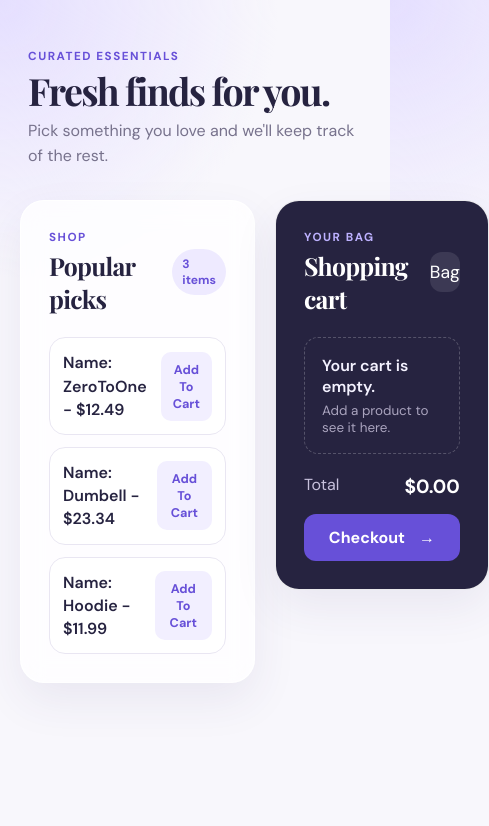
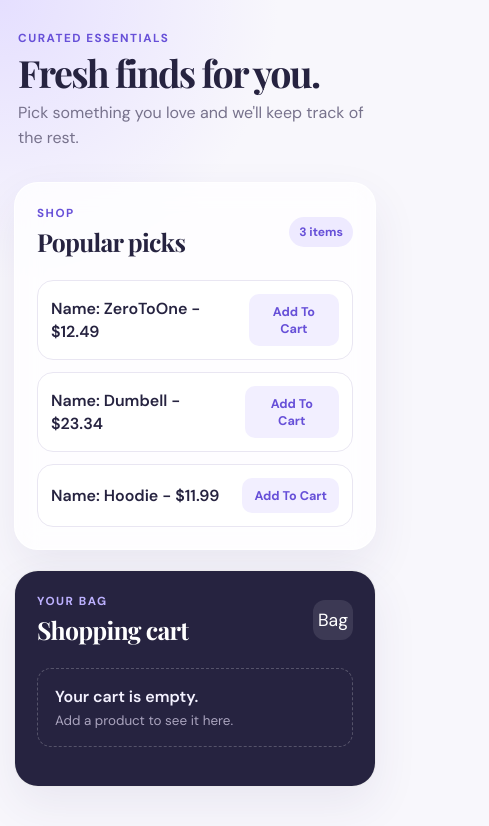
Before and after one commit to Sekiro-Ashina/Ecommerce_productListing_addToCart, a plain HTML site: page index.html in a window 390 px wide. Shown: the whole page, 489 px wide, since content can reach past the window. Drawn offline with nearby package versions, Linux system fonts and the light colour scheme.

Commit message:
maked it responsive

```diff
--- a/style.css
+++ b/style.css
@@ -208,3 +208,21 @@ button {
   transform: translateY(-1px);
   outline: none;
 }
+.hidden {
+  display: none !important;
+}
+@media (max-width: 720px) {
+  body {
+    padding: 30px 14px;
+  }
+  .shop-grid {
+    grid-template-columns: 1fr;
+  }
+  .products-panel,
+  .cart-panel {
+    padding: 22px;
+  }
+  .page-header {
+    margin-left: 4px;
+  }
+}
```
